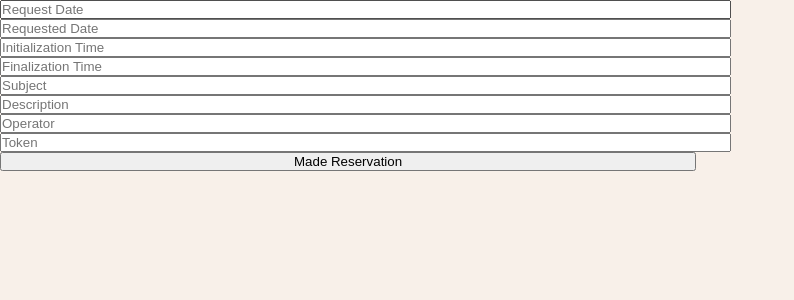
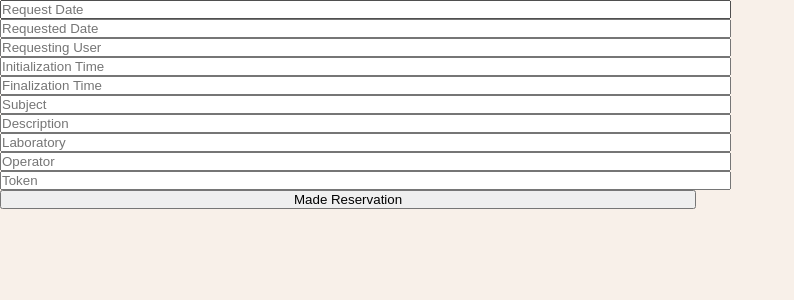
Before and after one commit to ed-quiroga-2103/CELabsTest, a Vue app: page / in a window 1280 px wide. Shown: the top 300 px of the page, without its empty margins (0-794 px from the left). Built offline with nearby package versions, Linux system fonts and the light colour scheme.

Commit message:
[Add] Registration data

```diff
--- a/src/components/Reservation.vue
+++ b/src/components/Reservation.vue
@@ -6,6 +6,9 @@
 
     <div class="grid-container">
         <input type="text" v-model="requested_date" name="requested_date" placeholder="Requested Date">
+    </div>
+    <div class="grid-container">
+        <input type="text" v-model="requesting_user" name="requesting_user" placeholder="Requesting User">
     </div>
 
     <div class="grid-container">
@@ -22,6 +25,10 @@
 
     <div class="grid-container">
         <input type="text" v-model="description" name="description" placeholder="Description">
+    </div>
+
+    <div class="grid-container">
+        <input type="text" v-model="lab" name="lab" placeholder="Laboratory">
     </div>
 
     <div class="grid-container">
@@ -47,10 +54,12 @@ export default {
     return{
       request_date: '',
       requested_date: '',
+      requesting_user: '',
       init_time: '',
       final_time: '',
       subject: '',
       description: '',
+      lab: '',
       operator: '',
       token: '',
       posts: [],
@@ -65,10 +74,12 @@ export default {
 
           {"request_date":this.request_date,
           "requested_date":this.requested_date,
+          "requesting_user":this.requesting_user,
           "init_time": this.init_time,
           "final_time": this.final_time,
           "subject": this.subject,
           "description": this.description,
+          "lab": this.lab,
           "operator": this.operator
           }
 
```
